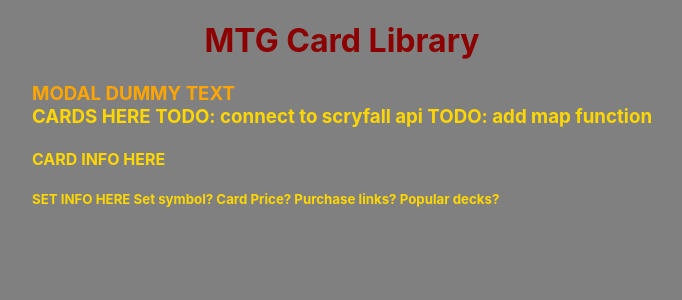
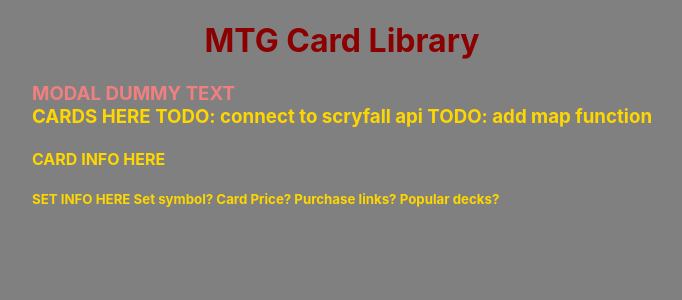
Before and after one commit to caseymacleod22/mtg-card-library, a React (Create React App) app: page / in a window 1280 px wide. Shown: the top 300 px of the page, without its empty margins (298-980 px from the left). Built offline with nearby package versions, Linux system fonts and the light colour scheme.

Commit message:
wip: gives modal dummy text different color

```diff
--- a/src/index.css
+++ b/src/index.css
@@ -28,5 +28,5 @@
 }
 
 .cardmodal {
-  color: orange;
+  color: lightcoral;
 }
```
